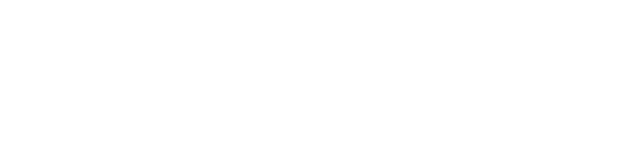
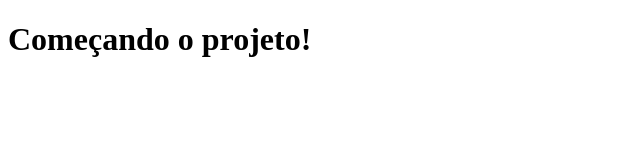
Before and after one commit to FlavioLuna765/projeto-lava_rapido, a plain HTML site: page index.html in a window 1280 px wide. Shown: the whole page, without its empty margins (0-640 px from the left). Drawn offline with Linux system fonts and the light colour scheme.

Commit message:
começando o projeto...

```diff
--- a/html/style.css
+++ /dev/null
@@ -1,22 +0,0 @@
-@charset "UTF-8";
-
-* {
-    margin: 0px;
-    padding: 0px;
-    font-family: Arial, Helvetica, sans-serif;
-
-}
-
-html, body {
-    height: 100vh;
-    width: 100vw;
-    background-color: black;
-
-}
-
-body {
-    background: url('../imagens/pexels-jan-kopřiva-3354648.jpg') no-repeat top center;
-    background-size: cover;
-    background-attachment: fixed;
-    color: aqua;
-}
--- a/html/home.html
+++ b/index.html
@@ -3,10 +3,11 @@
 <head>
     <meta charset="UTF-8">
     <meta name="viewport" content="width=device-width, initial-scale=1.0">
-    <link rel="shortcut icon" href="favicon.ico" type="image/x-icon">
     <title>Document</title>
 </head>
 <body>
-
+    <h1>
+        Começando o projeto!
+    </h1>
 </body>
 </html>
```
Also changed, not shown: html/index.html (deleted, +0 -34 lines).
